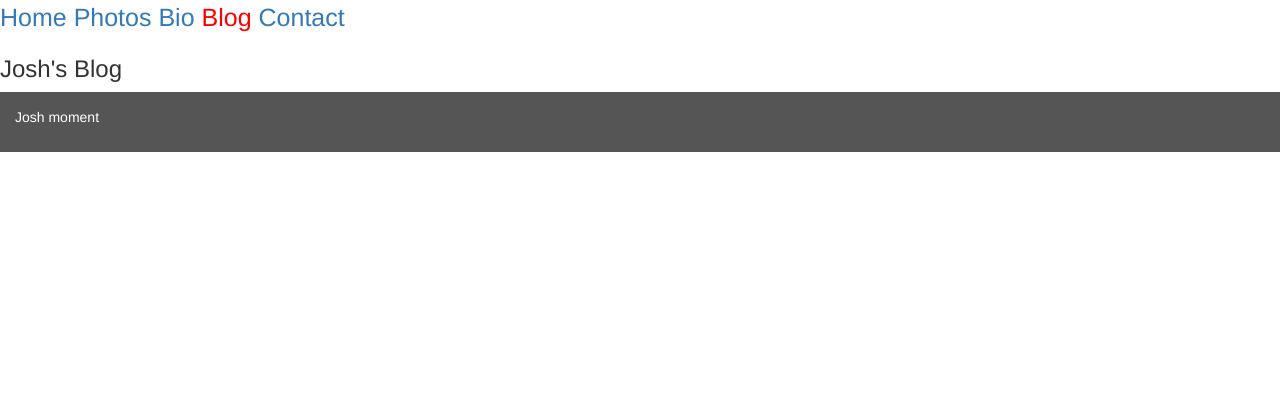
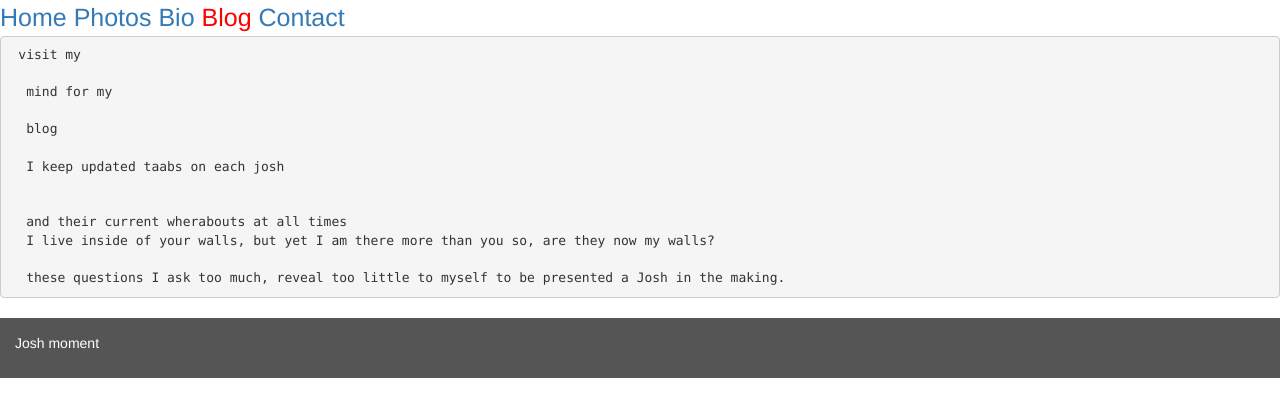
Before and after one commit to EndGhost214/JoshPictureGallery, a plain HTML site: page blog.html in a window 1280 px wide. Drawn offline with nearby package versions, Linux system fonts and the light colour scheme.

Commit message:
updated blog

```diff
--- a/blog.html
+++ b/blog.html
@@ -46,8 +46,22 @@
 
 <body>
 
-<h3> Josh's Blog</h3>
+<pre> visit my
 
+  mind for my
+
+  blog
+
+  I keep updated taabs on each josh
+
+
+  and their current wherabouts at all times
+  I live inside of your walls, but yet I am there more than you so, are they now my walls?
+
+  these questions I ask too much, reveal too little to myself to be presented a Josh in the making.
+</pre>
+
+<h1> </h1>
 
 </div>
 
```
